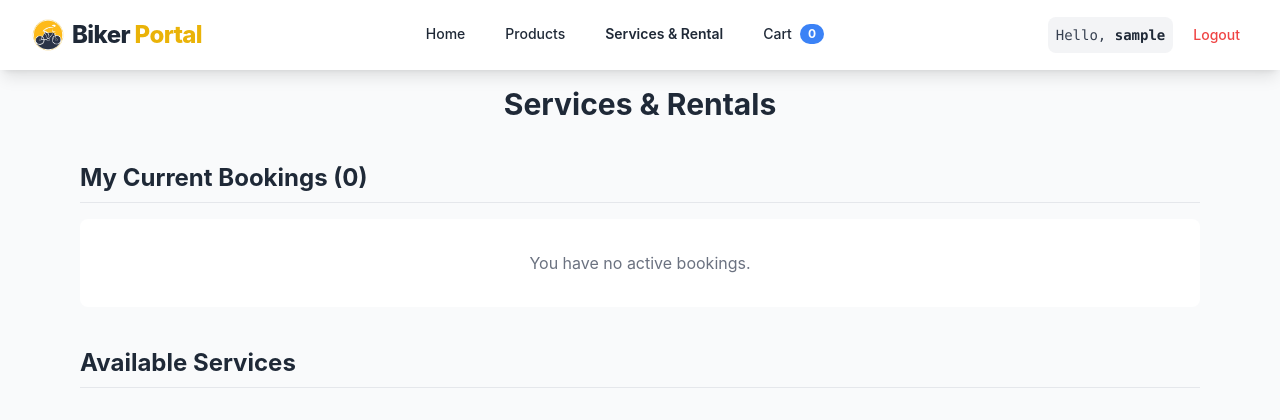
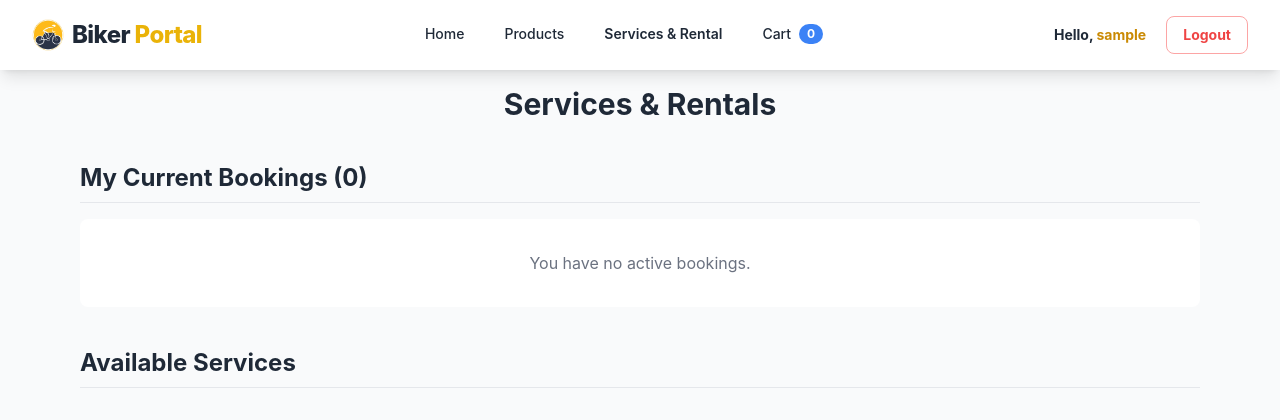
Before and after one commit to Hieng-Phun/Biker_Portal, a Django app: page /services-rental/ in a window 1280 px wide. Shown: the top 420 px of the page. Run offline with Django 5.2, Linux system fonts and the light colour scheme; the visitor is signed in with stand-in values (Sample User, id 1); data that the repository does not hold is empty; some libraries are stand-ins or nearby versions.

Commit message:
update base index

```diff
--- a/my_app/templates/bikeportal/base.html
+++ b/my_app/templates/bikeportal/base.html
@@ -103,16 +103,16 @@
         <div id="auth-status" class="flex space-x-3 items-center">
           {% if user.is_authenticated %}
           <span
-            class="text-sm text-gray-700 bg-gray-100 p-2 rounded-lg font-mono truncate hidden sm:inline"
+            class="text-sm text-secondary p-2 rounded-lg font-bold truncate hidden sm:inline"
           >
             Hello,
-            <span class="font-bold text-secondary">{{ user.username }}</span>
+            <span class="font-bold text-yellow-600">{{ user.username }}</span>
           </span>
           <form method="POST" action="{% url 'logout' %}" class="inline">
             {% csrf_token %}
             <button
               type="submit"
-              class="text-sm font-medium text-red-500 hover:text-red-700 p-2 rounded-lg hover:bg-red-50 transition duration-300 flex items-center space-x-1"
+              class="text-sm font-bold text-red-500 hover:text-red-700 py-2 px-4 rounded-lg border border-red-300  hover:bg-red-100 transition duration-300 flex items-center space-x-1"
             >
               <span class="hidden sm:inline">Logout</span>
             </button>
--- a/my_app/templates/bikeportal/services_rental.html
+++ b/my_app/templates/bikeportal/services_rental.html
@@ -25,9 +25,9 @@
 
                                 Status:
                                 {% if booking.status == "PEDING" %}
-                                    <span class="font-medium text-warning">{{ booking.status }}</span>
+                                    <span class="text-warning font-bold">{{ booking.status }}</span>
                                 {% else %}
-                                    <span class="font-medium text-success">{{ booking.status }}</span>
+                                    <span class="text-success font-bold">{{ booking.status }}</span>
                                 {% endif %}
                             </p>
                         </div>
```
